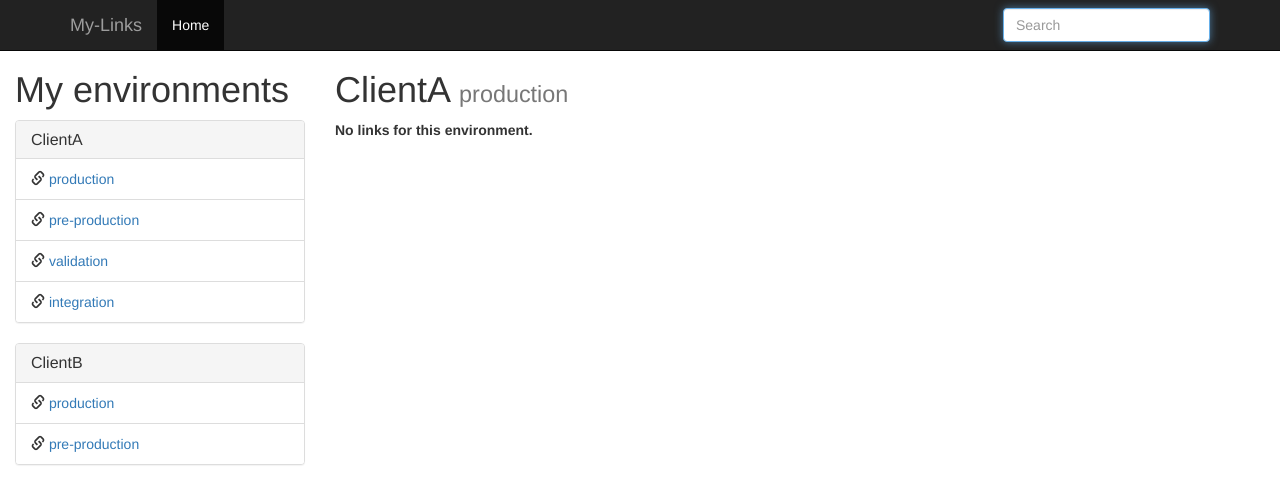
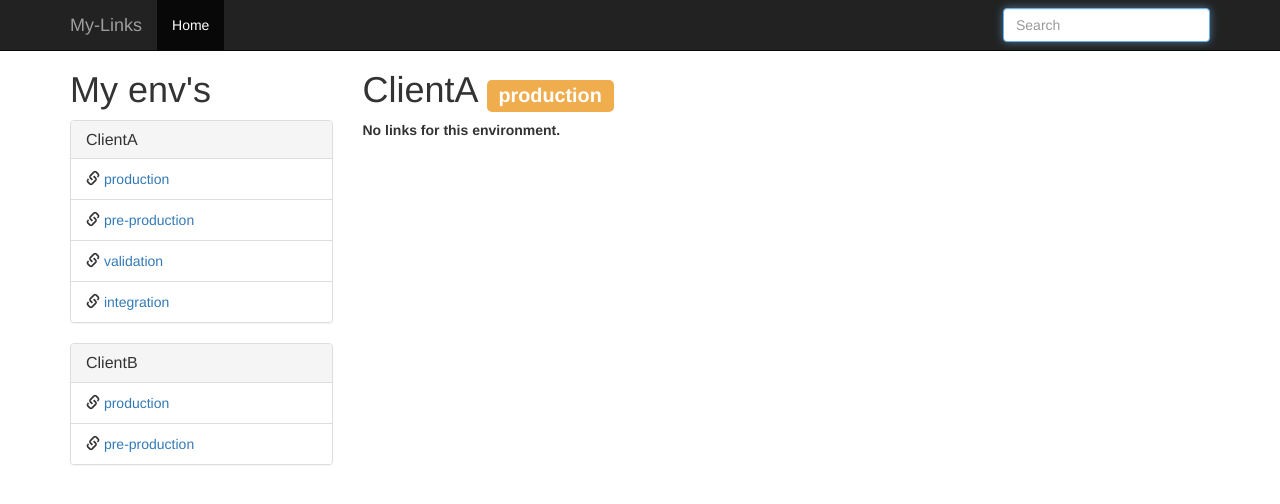
Before and after one commit to hlaunay/my-links, a website: page app/index.html in a window 1280 px wide. Drawn offline with nearby package versions, Linux system fonts and the light colour scheme; some packages are replaced by stand-ins of ours.

Commit message:
Closed #6 - reduce menu wide

```diff
--- a/app/css/app.css
+++ b/app/css/app.css
@@ -1,3 +1,7 @@
 body {
   padding-top: 50px;
 }
+
+#envName{
+	font-size: 55%;
+}
--- a/app/partials/links-list.html
+++ b/app/partials/links-list.html
@@ -17,11 +17,11 @@
 	</div>
 </nav>
 
-<div class="container-fluid">
+<div class="container">
 
 	<div class="row">
 		<div class="col-md-3"><!-- summary -->
-			<h1>My environments</h1>
+			<h1>My env&#39;s</h1>
 
 			<div class="panel panel-default" ng-repeat="client in clients">
 				<div class="panel-heading">
@@ -38,7 +38,7 @@
 		</div>
 		<div class="col-md-9"><!-- main content -->
 
-			<h1 id="clientTitle">{{clientName}} <small id="envName">{{envName}}</small></h1>
+			<h1 id="clientTitle">{{clientName}} <span class="label label-warning" id="envName">{{envName}}</span></h1>
 
 			<div class="category" ng-repeat="cat in data  | filter:query">
 				<h2>{{cat.category}}</h2>
```
